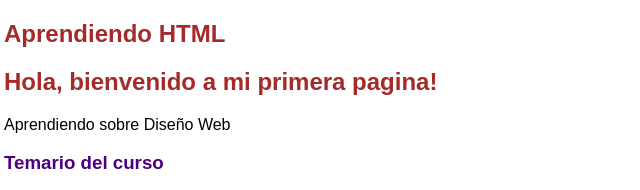
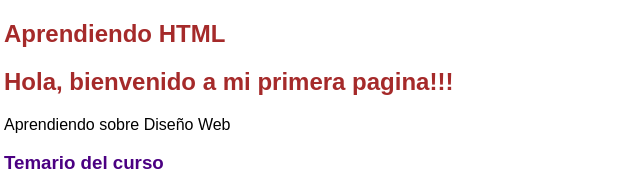
Before and after one commit to mibu617/mi_first_project, a plain HTML site: page index.html in a window 1280 px wide. Shown: the top 190 px of the page, 4-644 px from the left. Drawn offline with Linux system fonts and the light colour scheme.

Commit message:
Cambio de titulo

```diff
--- a/index.html
+++ b/index.html
@@ -20,7 +20,7 @@
 
   <body>
     <h2 id="inicio">Aprendiendo HTML</h2>
-    <h2>Hola, bienvenido a mi primera pagina! </h2>
+    <h2>Hola, bienvenido a mi primera pagina!!! </h2>
     <p>Aprendiendo sobre Diseño Web</p>
       <h3>Temario del curso</h3>
       <ul>
```
